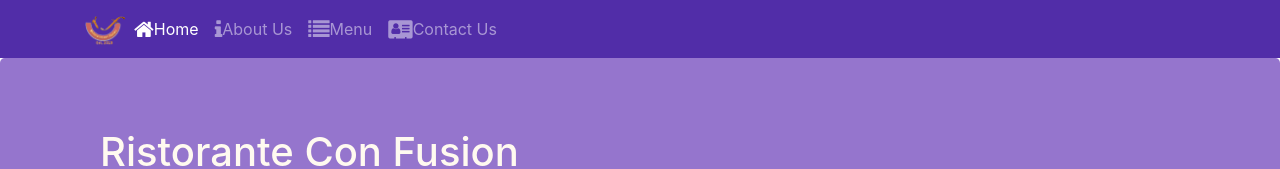
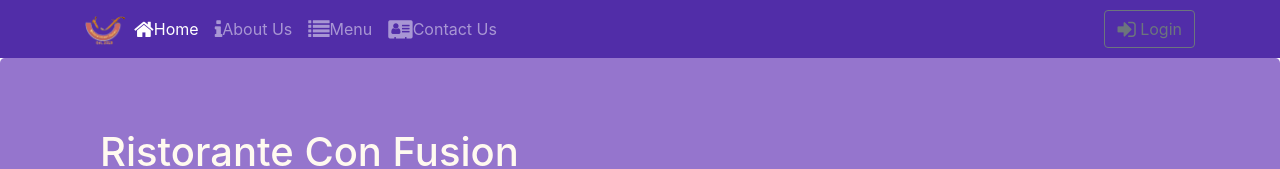
Before and after one commit to kimoon17/hkust_first_react_app, a React (Create React App) app: page /home in a window 1280 px wide. Shown: the top 169 px of the page. Built offline with nearby package versions, Linux system fonts and the light colour scheme.

Commit message:
uncontrolled forms

```diff
--- a/src/components/HeaderComponent.js
+++ b/src/components/HeaderComponent.js
@@ -7,6 +7,14 @@
   Collapse,
   NavItem,
   Jumbotron,
+  Button,
+  Modal,
+  ModalHeader,
+  ModalBody,
+  Form,
+  FormGroup,
+  Input,
+  Label
 } from "reactstrap";
 import { NavLink } from "react-router-dom";
 class Header extends Component {
@@ -14,14 +22,29 @@
     super(props);
     this.state = {
       isNavOpen: false,
+      isModalOpen: false
     };
     this.toggleNav = this.toggleNav.bind(this);
+    this.toggleModal = this.toggleModal.bind(this);
+    this.handleLogin = this.handleLogin.bind(this);
   }
 
   toggleNav() {
     this.setState({
       isNavOpen: !this.state.isNavOpen,
     });
+  }
+
+  toggleModal() {
+    this.setState({
+      isModalOpen: !this.state.isModalOpen,
+    });
+  }
+
+  handleLogin(event) {
+    this.toggleModal();
+    alert("Username: " + this.username.value + " Password: " + this.password.value + " Remember me: " + this.remember.checked)
+    event.preventDefault();
   }
 
   render() {
@@ -65,6 +88,13 @@
                   </NavLink>
                 </NavItem>
               </Nav>
+              <Nav className="ml-auto" navbar>
+                <NavItem>
+                  <Button outline onClick={this.toggleModal}>
+                    <span className="fa fa-sign-in fa-lg"></span> Login
+                  </Button>
+                </NavItem>
+              </Nav>
             </Collapse>
           </div>
         </Navbar>
@@ -82,6 +112,29 @@
             </div>
           </div>
         </Jumbotron>
+        <Modal isOpen={this.state.isModalOpen} toggle={this.toggleModal}>
+          <ModalHeader toggle={this.toggleModal}>
+            Login
+          </ModalHeader>
+          <ModalBody>
+            <Form onSubmit={this.handleLogin}>
+              <FormGroup>
+                <Label htmlFor="username">Username</Label>
+                <Input type="text" id="username" name="username" innerRef={(input) => this.username = input} />
+
+                <Label htmlFor="password">Password</Label>
+                <Input type="password" id="password" name="password" innerRef={(input) => this.password = input} />
+              </FormGroup>
+              <FormGroup check>
+                <Label check>
+                  <Input type="checkbox" name="remember" innerRef={(input) => this.remember = input} />
+                  Remember me?
+                </Label>
+              </FormGroup>
+              <Button type="submit" value="submit" color="primary">Login</Button>
+            </Form>
+          </ModalBody>
+        </Modal>
       </React.Fragment>
     );
   }
```
